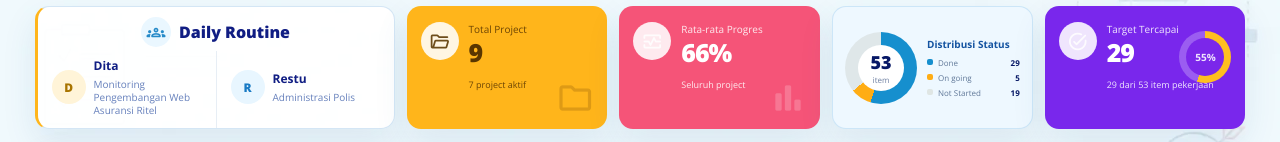
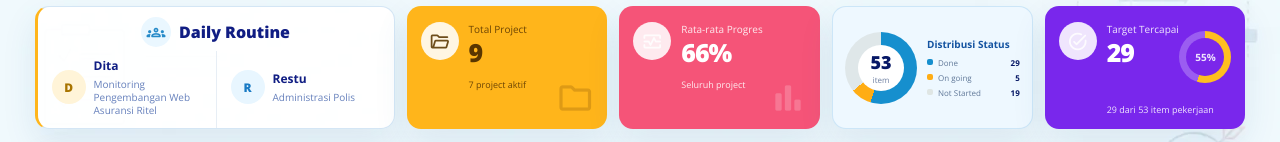
Before and after one commit to smeaautomation/projectreportteam1, a plain HTML site: page dist/index.html in a window 1280 px wide. Shown: the part 163-305 px from the top of the page. Drawn offline with nearby package versions, Linux system fonts and the light colour scheme; no server answers.

Commit message:
Separate target summary from completion ring

```diff
--- a/dist/styles.css
+++ b/dist/styles.css
@@ -200,6 +200,7 @@ body{background:var(--page) url("assets/project-page-watermark.webp") center top
 .stat-card p{font-size:10px;color:inherit;opacity:.88;margin-bottom:4px}
 .stat-card h2{font-size:25px;line-height:1;color:inherit;margin-bottom:7px}
 .stat-card>div>span{font-size:9px;color:inherit;opacity:.88}
+#completedSummary{position:absolute;left:62px;right:12px;bottom:14px;display:block;line-height:1.25}
 .stat-watermark{position:absolute;right:13px;bottom:12px;font-size:38px;opacity:.20}
 .ring-mini{top:25px;right:14px;width:52px;height:52px;background:conic-gradient(#ffbf1f var(--ring),rgba(255,255,255,.25) 0)}
 .ring-mini:after{inset:7px;background:#7b27ea}
```
Also changed, not shown: design-qa-target-spacing.png (added), implementation-target-spacing-final.png (added), production-target-spacing-final.png (added), 1 other file.
